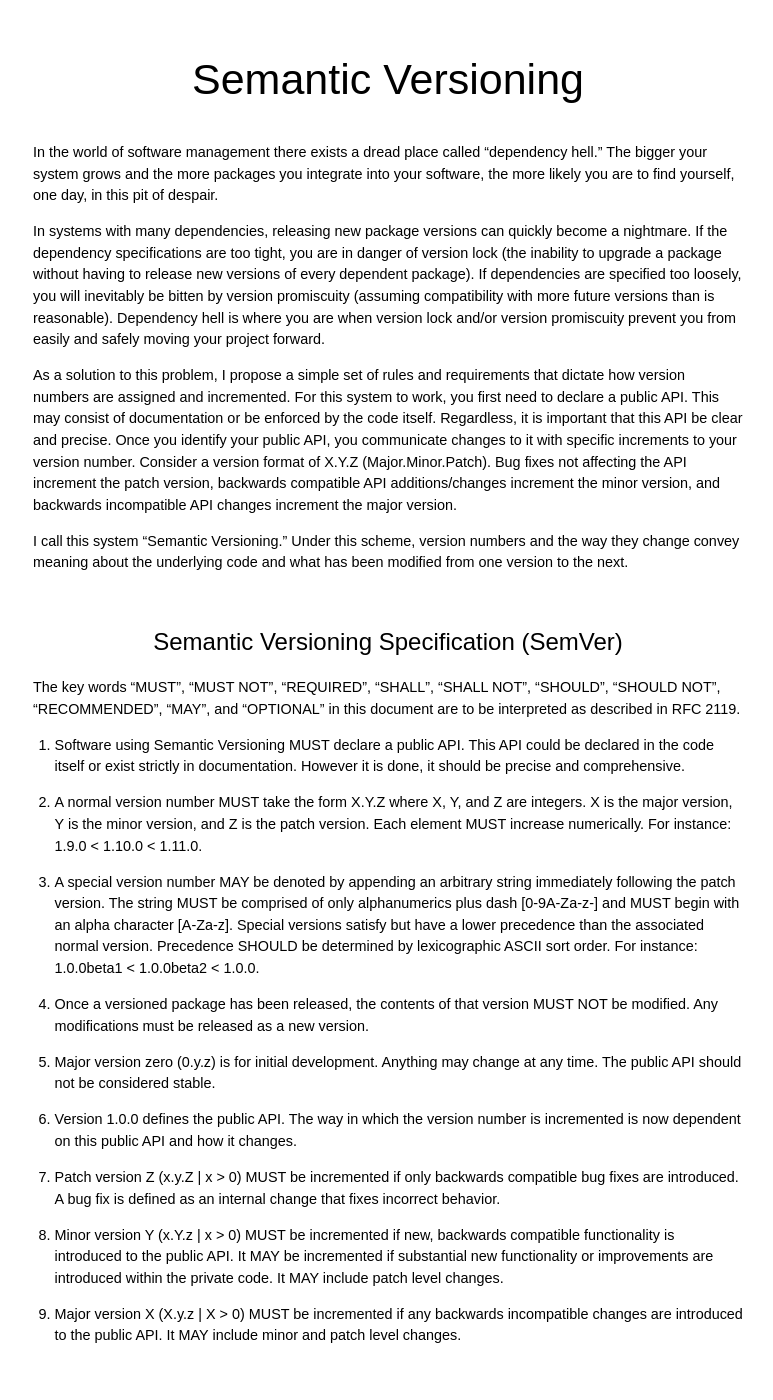
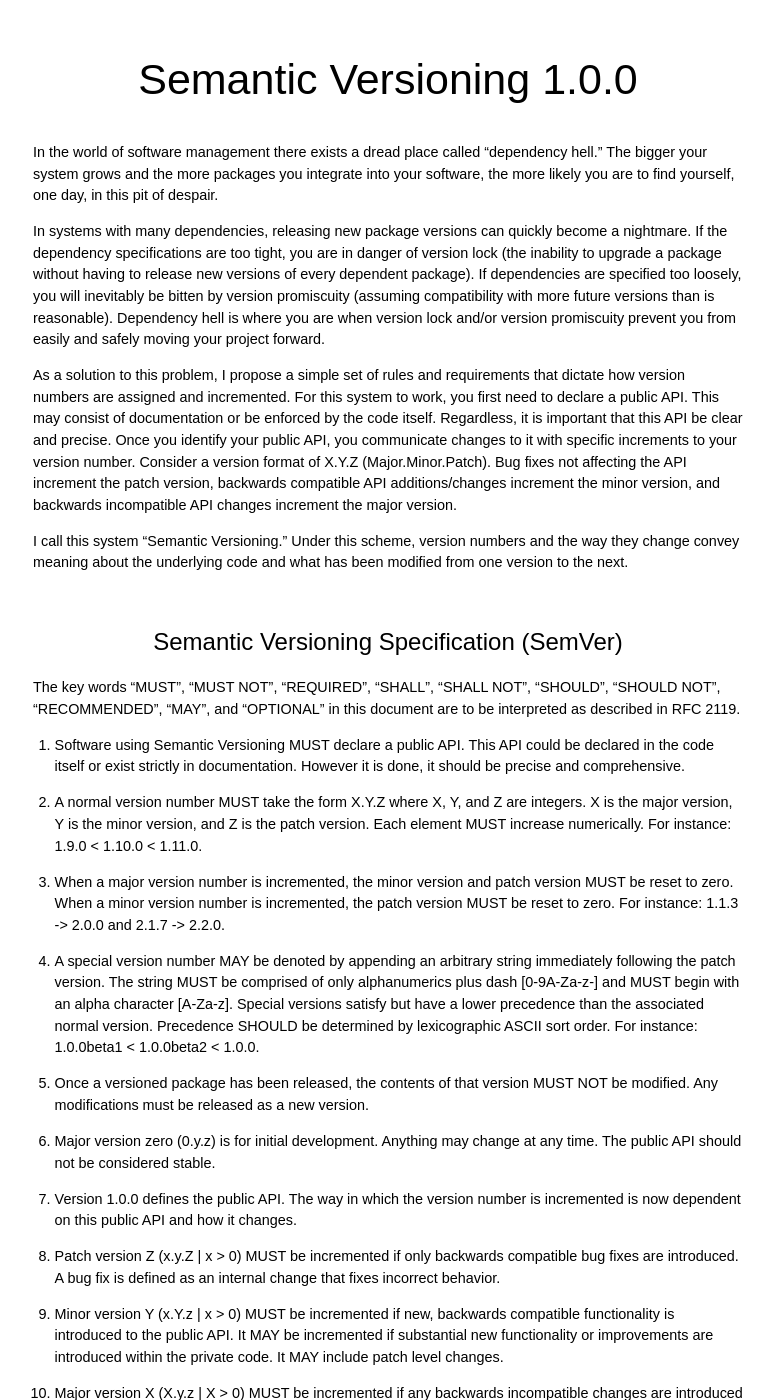
Before and after one commit to semver/semver.org, a Jekyll site: the page built from index.md, in a window 1280 px wide and 1400 px high. Shown: the whole window, without its empty margins (252-1025 px from the left). Built offline with Jekyll 4.4.1, drawn with Linux system fonts in a browser that asks for light colours; Markdown is read by kramdown in place of the engine named in the settings.

Commit message:
Add section to clarify version increments.

```diff
--- a/index.md
+++ b/index.md
@@ -1,10 +1,10 @@
 ---
 layout: default
-title: Semantic Versioning
+title: Semantic Versioning 1.0.0
 ---
 
-Semantic Versioning
-===================
+Semantic Versioning 1.0.0
+=========================
 
 In the world of software management there exists a dread place called
 "dependency hell." The bigger your system grows and the more packages you
@@ -51,6 +51,11 @@ However it is done, it should be precise and comprehensive.
 integers. X is the major version, Y is the minor version, and Z is the patch
 version. Each element MUST increase numerically. For instance: 1.9.0 < 1.10.0
 < 1.11.0.
+
+1. When a major version number is incremented, the minor version and patch
+version MUST be reset to zero. When a minor version number is incremented, the
+patch version MUST be reset to zero. For instance: 1.1.3 -> 2.0.0 and 2.1.7 ->
+2.2.0.
 
 1. A special version number MAY be denoted by appending an arbitrary string
 immediately following the patch version. The string MUST be comprised of only
```
